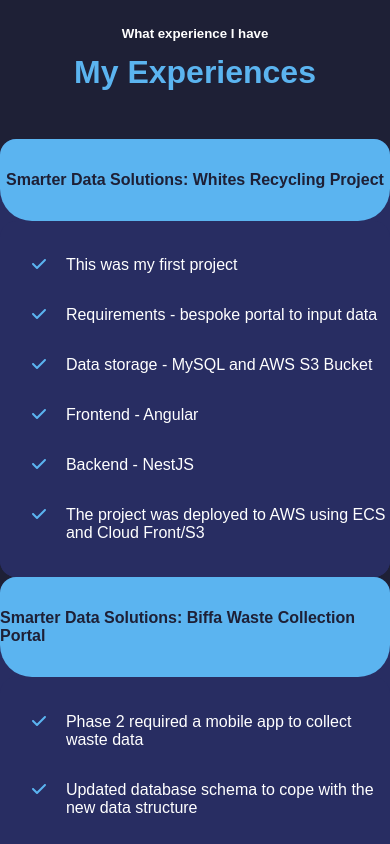
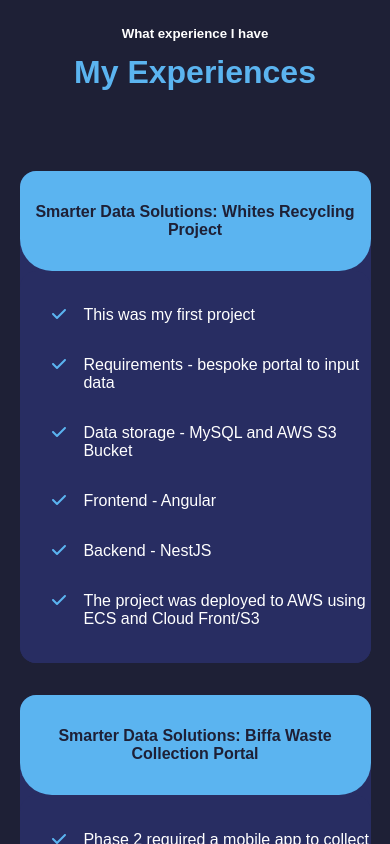
Before and after one commit to bhopalg/portfolio-2022, an Angular app: page / in a window 390 px wide. Shown: the part 5080-5924 px from the top of the page. Built offline with nearby package versions, Linux system fonts and the light colour scheme; a web font is replaced by a local one.

Commit message:
experiences mobile

```diff
--- a/src/app/experiences/experiences.component.html
+++ b/src/app/experiences/experiences.component.html
@@ -1,4 +1,4 @@
-<div class="experiences-container" fxLayoutGap="3em" fxLayout="column">
+<div class="experiences-container" fxLayoutGap="3em" fxLayout="column" [ngClass.lt-lg]="{'experiences-mobile': isMobile}">
   <div fxFlex="100" fxLayout="column" fxLayoutGap="1em" fxLayoutAlign="space-around center" class="experience-header">
     <h5 fxFlex>What experience I have</h5>
     <h1 fxFlex class="header">My Experiences</h1>
--- a/src/app/experiences/experiences.component.scss
+++ b/src/app/experiences/experiences.component.scss
@@ -45,3 +45,14 @@
     background: $primary-color;
   }
 }
+
+.experiences-mobile {
+  .experience-card {
+    width: 90% !important;
+    margin-top: 2em;
+
+    h4 {
+      text-align: center;
+    }
+  }
+}
--- a/src/app/experiences/experiences.component.ts
+++ b/src/app/experiences/experiences.component.ts
@@ -1,5 +1,7 @@
-import { Component } from '@angular/core';
-import {faCheck} from "@fortawesome/free-solid-svg-icons";
+import {Component, OnDestroy, OnInit} from '@angular/core';
+import { faCheck} from "@fortawesome/free-solid-svg-icons";
+import { BreakpointObserver, Breakpoints, BreakpointState } from "@angular/cdk/layout";
+import {Subject, takeUntil} from "rxjs";
 
 interface Experiences {
   [key: string]: {
@@ -15,9 +17,11 @@
   templateUrl: './experiences.component.html',
   styleUrls: ['./experiences.component.scss']
 })
-export class ExperiencesComponent {
+export class ExperiencesComponent implements OnInit, OnDestroy {
+  private ngUnsubscribe: Subject<boolean> = new Subject<boolean>();
+
   iconCheck = faCheck;
-
+  isMobile = false;
   experiences: Experiences = {
     'group1': {
       'Smarter Data Solutions: Whites Recycling Project': {
@@ -60,5 +64,19 @@
   experienceKeys: string[] = Object.keys(this.experiences);
   getObjectKeys = (data: { [p: string]: { text: Array<{ text: string }>, link?: string } }) => Object.keys(data);
 
+  constructor(private breakpointObserver: BreakpointObserver) {}
 
+  ngOnInit() {
+    this.breakpointObserver
+      .observe([Breakpoints.Small, Breakpoints.XSmall, Breakpoints.Handset])
+      .pipe(takeUntil(this.ngUnsubscribe))
+      .subscribe((state: BreakpointState) => {
+        this.isMobile = state.matches;
+      });
+  }
+
+  ngOnDestroy(): void {
+    this.ngUnsubscribe.next(true);
+    this.ngUnsubscribe.complete();
+  }
 }
```
